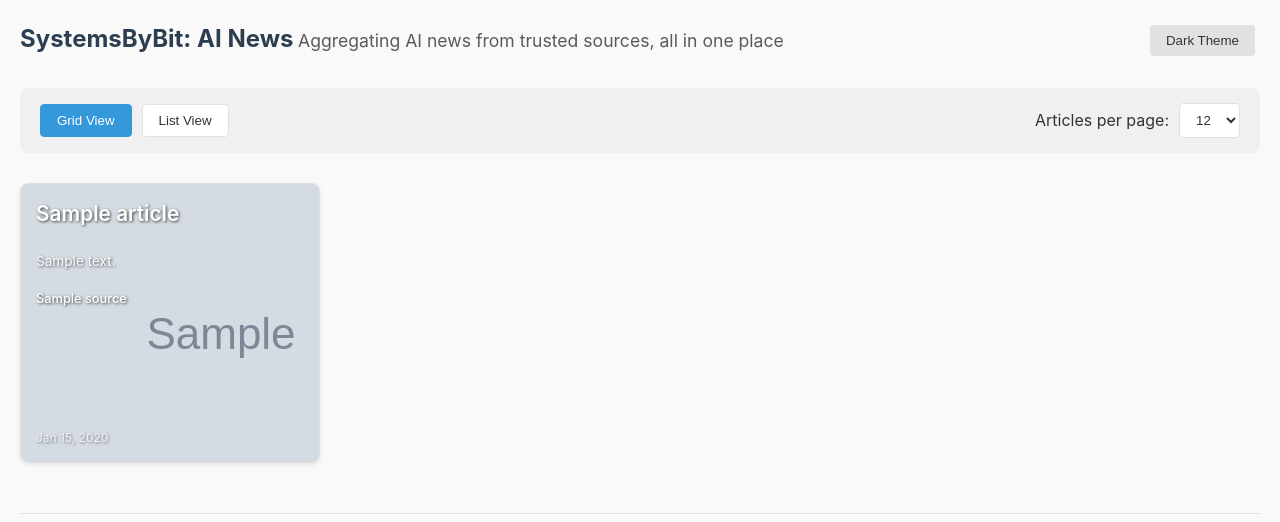
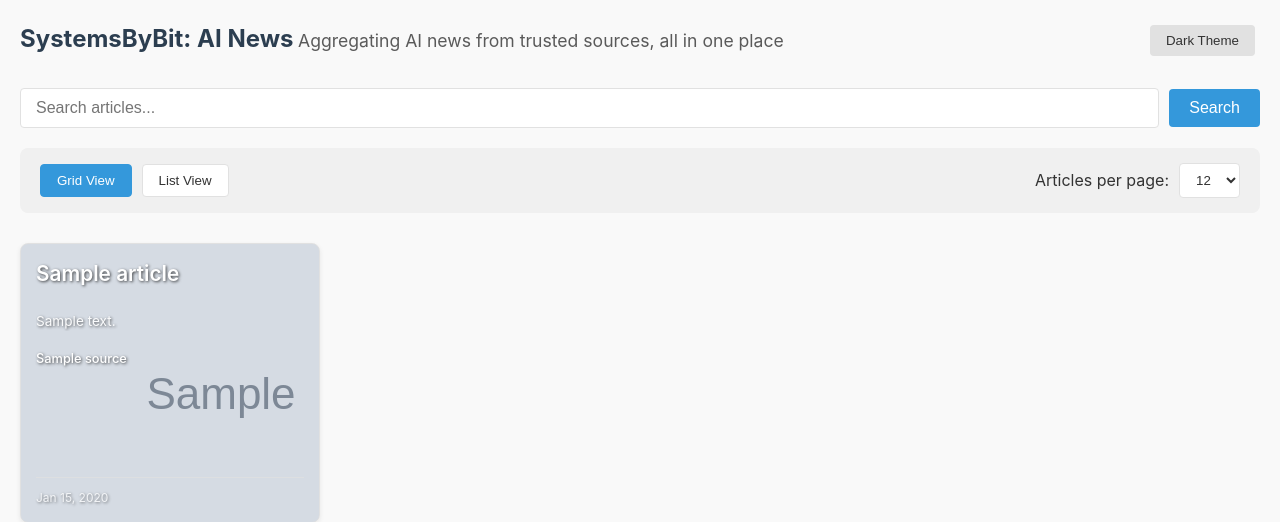
Before and after one commit to aingelc12ell/AINewsCrawlerPHP, a PHP site: template templates/index.twig in a window 1280 px wide. Shown: the top 522 px of the page. Run offline with PHP 8.4, Linux system fonts and the light colour scheme; the template is opened without the code that fills it: most values are stand-ins (such as "Sample title", 1, 10 or a date in 2020); grey boxes marked "Sample" are stand-in pictures; some libraries are stand-ins or nearby versions.

Commit message:
v1.8 - Add basic search functionality

```diff
--- a/public/css/style.css
+++ b/public/css/style.css
@@ -715,3 +715,100 @@ footer {
         page-break-inside: avoid;
     }
 }
+.search-form {
+    display: flex;
+    gap: 10px;
+    margin: 20px 0 0 0;
+    align-items: center;
+    flex-wrap: wrap;
+}
+
+.search-input {
+    flex: 1;
+    min-width: 200px;
+    padding: 10px 15px;
+    border: 1px solid var(--card-border);
+    border-radius: 4px;
+    font-size: 1rem;
+    background-color: var(--card-bg);
+    color: var(--text-color);
+    transition: all 0.2s ease;
+}
+
+.search-input:focus {
+    outline: none;
+    border-color: var(--link-color);
+    box-shadow: 0 0 0 2px rgba(52, 152, 219, 0.2);
+}
+
+.search-btn {
+    padding: 10px 20px;
+    background-color: var(--link-color);
+    color: white;
+    border: none;
+    border-radius: 4px;
+    cursor: pointer;
+    font-size: 1rem;
+    font-weight: 500;
+    transition: all 0.2s ease;
+}
+
+.search-btn:hover {
+    background-color: var(--link-hover);
+}
+
+.clear-search {
+    padding: 10px 15px;
+    background-color: var(--card-bg);
+    color: var(--text-color);
+    border: 1px solid var(--card-border);
+    border-radius: 4px;
+    text-decoration: none;
+    font-size: 0.9rem;
+    transition: all 0.2s ease;
+}
+
+.clear-search:hover {
+    background-color: var(--card-border);
+}
+
+/* Search results header */
+.search-results-header {
+    margin: 20px 0;
+    padding: 15px;
+    background-color: var(--view-toggle-bg);
+    border-radius: 8px;
+    text-align: center;
+}
+
+.search-results-header h2 {
+    color: var(--header-text);
+    margin: 0 0 10px 0;
+}
+
+.search-results-header .search-query {
+    font-weight: bold;
+    color: var(--link-color);
+}
+
+.search-results-header .result-count {
+    color: var(--text-color);
+    opacity: 0.8;
+}
+
+/* Responsive search form */
+@media (max-width: 768px) {
+    .search-form {
+        flex-direction: column;
+        align-items: stretch;
+    }
+
+    .search-input {
+        min-width: auto;
+    }
+
+    .search-btn, .clear-search {
+        width: 100%;
+        margin-top: 5px;
+    }
+}
--- a/public/js/js.js
+++ b/public/js/js.js
@@ -116,4 +116,9 @@ document.addEventListener('DOMContentLoaded', function() {
     setupViewToggle();
     setupPerPageHandler();
     setupCardBackgrounds();
+    // Focus search input if search query exists
+    const searchInput = document.querySelector('.search-input');
+    if (searchInput && window.location.search.includes('q=')) {
+        searchInput.focus();
+    }
 });
--- a/templates/base.twig
+++ b/templates/base.twig
@@ -10,8 +10,18 @@
 <button class="theme-toggle" id="themeToggle">Toggle Theme</button>
 
 <header>
-    <h1><a href="https://systemsbybit.com/">SystemsByBit: AI News</a></h1>
+    <h1><a href="{{  baseUrl }}">SystemsByBit: AI News</a></h1>
     <p class="subtitle">Aggregating AI news from trusted sources, all in one place</p>
+    <!-- Search Form -->
+    <form method="GET" action="/" class="search-form">
+        <input type="text" name="q" placeholder="Search articles..."
+               value="{{ search_query ?? '' }}"
+               class="search-input">
+        <button type="submit" class="search-btn">Search</button>
+        {% if search_query is defined and search_query|trim != '' %}
+            <a href="/" class="clear-search">Clear Search</a>
+        {% endif %}
+    </form>
 </header>
 
 <main>
--- a/templates/index.twig
+++ b/templates/index.twig
@@ -9,6 +9,12 @@
             <p><a href="/crawl">Click here to crawl now</a> or run <code>php cli/crawl.php</code> from command line.</p>
         </div>
     {% else %}
+        {% if search_query is defined and search_query|trim != '' %}
+            <div class="search-results-header">
+                <h2>Search Results for <span class="search-query">"{{ search_query }}"</span></h2>
+                <p class="result-count">Found {{ pagination.total }} article{{ pagination.total != 1 ? 's' : '' }}</p>
+            </div>
+        {% endif %}
         <div class="view-toggle-container">
             <div class="view-toggle">
                 <button id="gridViewBtn" class="view-btn">Grid View</button>
```
Also changed, not shown: app/Services/StorageService.php (+112 -0 lines), public/index.php (+29 -6 lines).
